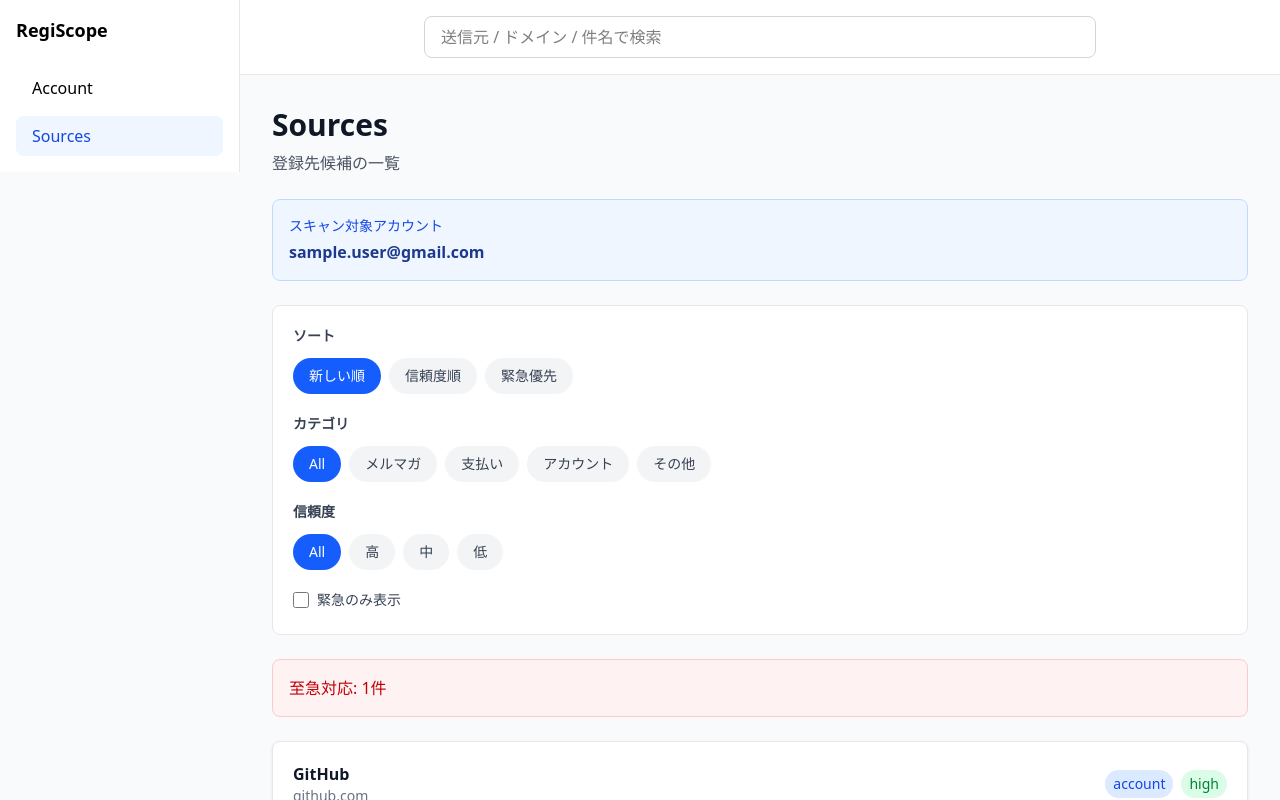
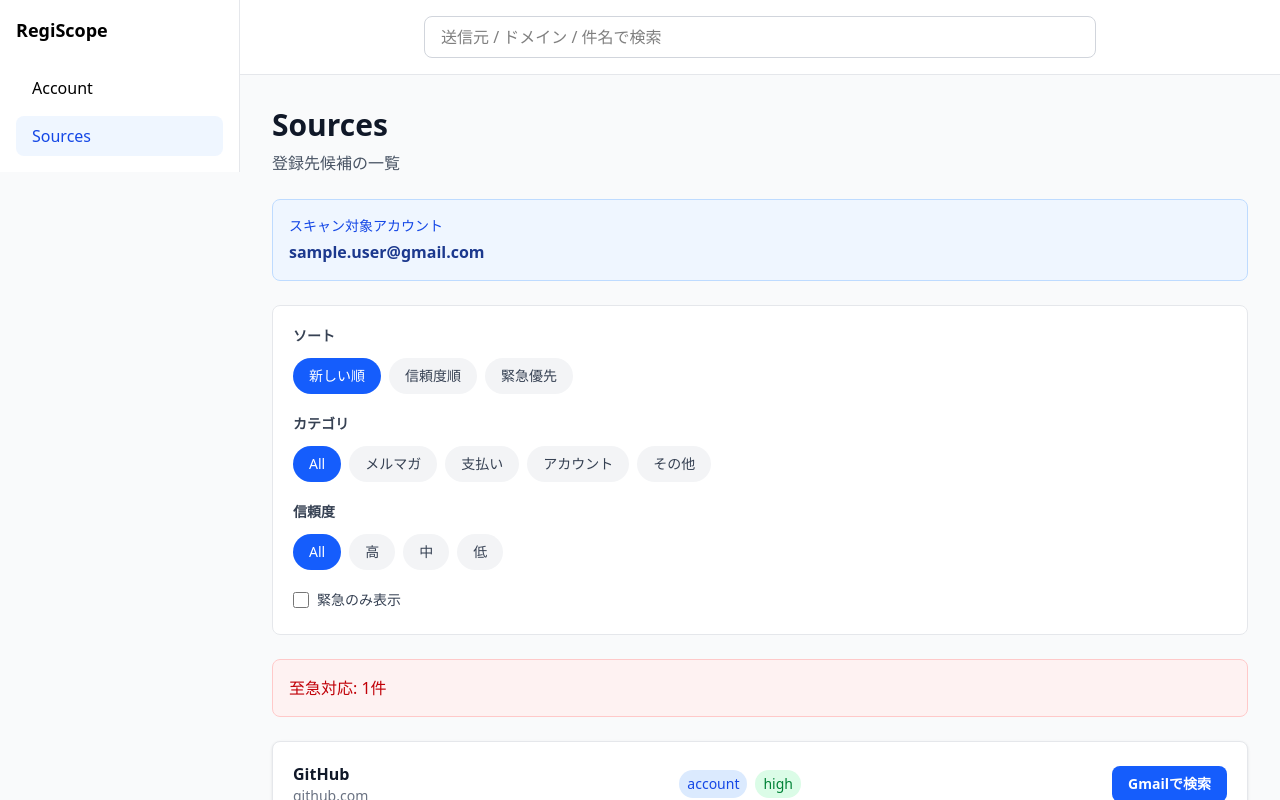
Before and after one commit to usukisidejob-svg/RegiScope, an Angular app: page /sources in a window 1280 px wide. Built offline with nearby package versions, Linux system fonts and the light colour scheme.

Commit message:
feat: gmailボタンの追加

```diff
--- a/src/app/features/sources/pages/sources/sources.component.ts
+++ b/src/app/features/sources/pages/sources/sources.component.ts
@@ -1,6 +1,7 @@
 import { Component, inject } from '@angular/core';
 import { AccountService } from '../../../../core/services/account.service';
 import { SourceService } from '../../../../core/services/source.service';
+import { RegistrationSource } from '../../../../models/registration-source.model';
 
 @Component({
   selector: 'app-sources',
@@ -121,6 +122,14 @@ import { SourceService } from '../../../../core/services/source.service';
                   {{ source.confidence }}
                 </span>
               </div>
+              <a
+                [href]="getGmailSearchUrl(source)"
+                target="_blank"
+                rel="noopener noreferrer"
+                class="rounded-lg bg-blue-600 px-4 py-2 text-sm font-semibold text-white transition hover:bg-blue-700"
+              >
+                Gmailで検索
+              </a>
             </div>
 
             @if (source.isUrgent) {
@@ -220,4 +229,8 @@ export class SourcesComponent {
       return 0;
     });
   }
+  getGmailSearchUrl(source: RegistrationSource): string {
+    const query = `from:${source.senderEmail}`;
+    return `https://mail.google.com/mail/u/0/#search/${encodeURIComponent(query)}`;
+  }
 }
```
